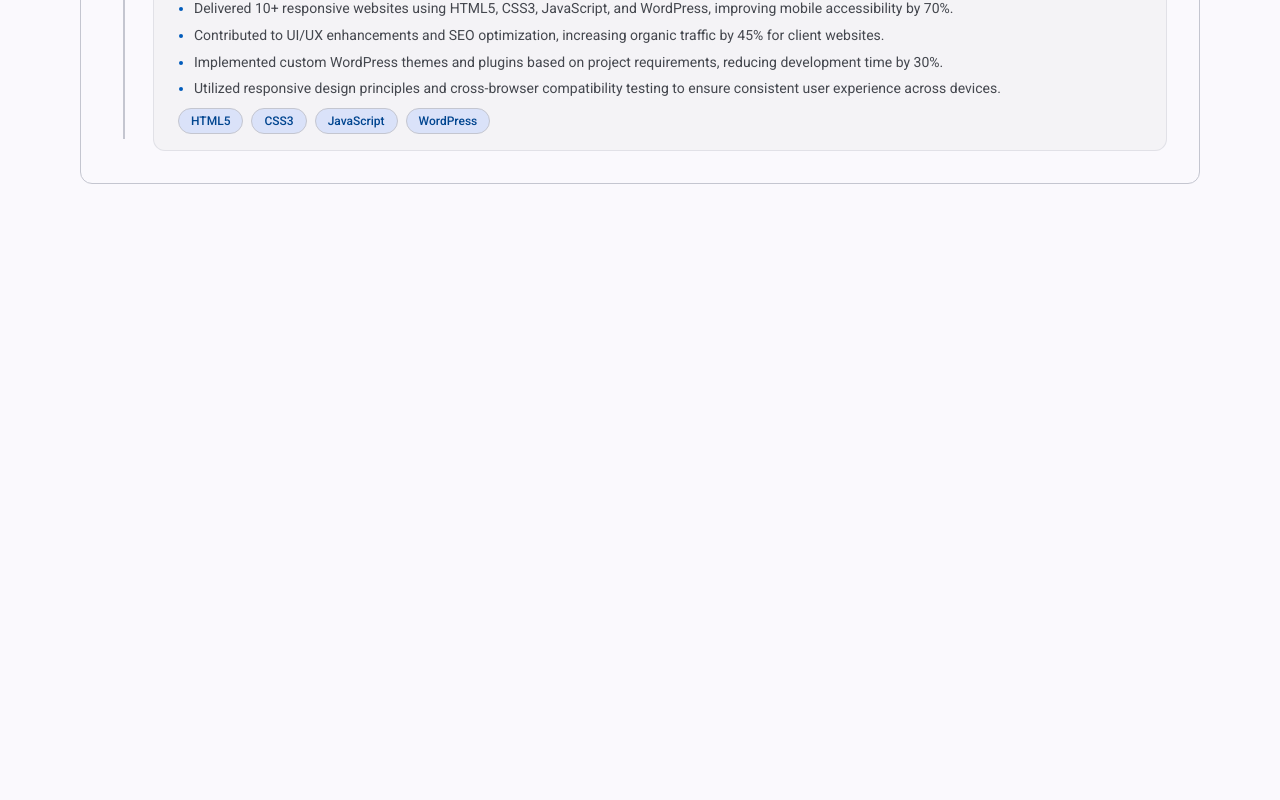
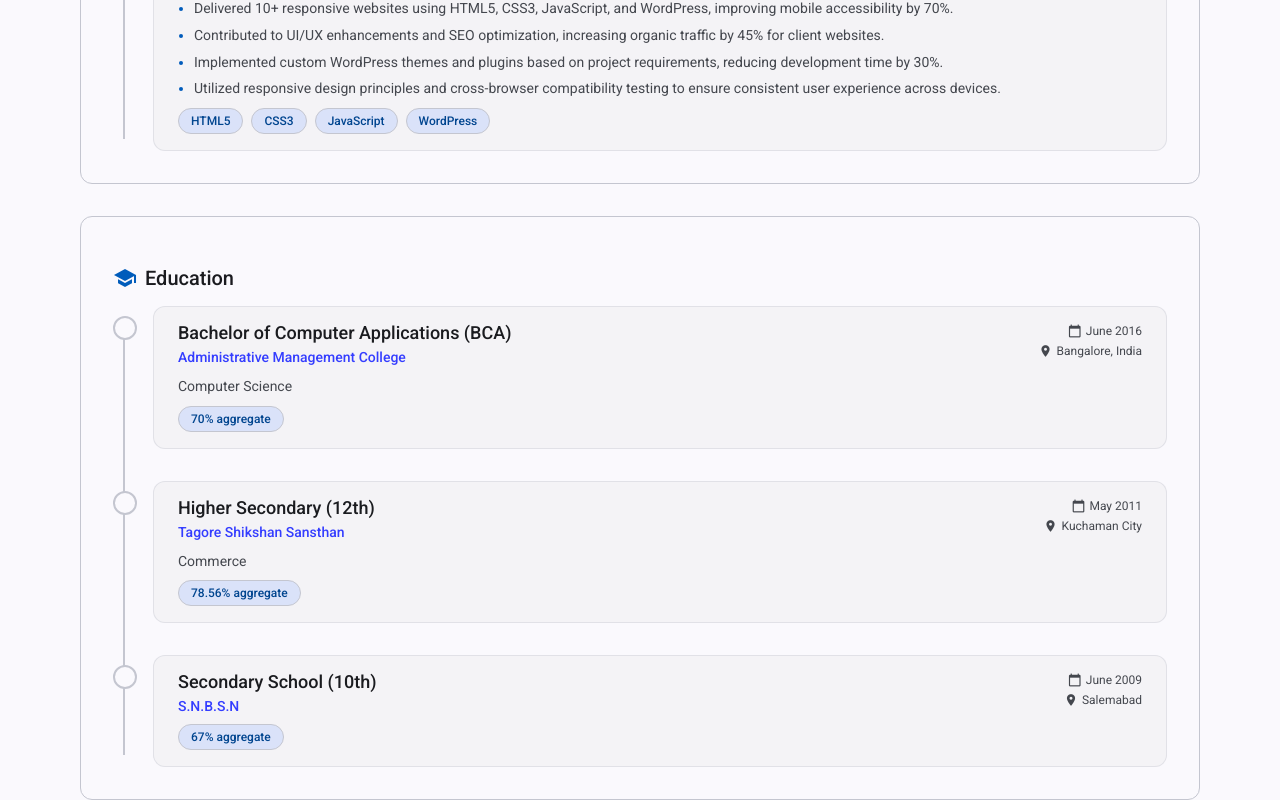
Before and after one commit to rohitkumarofficial/rohitkumarofficial.github.io, an Angular app: page / in a window 1280 px wide. Shown: the part 2545-3345 px from the top of the page. Before the commit the page ends 2729 px from the top, so only its background shows below. Built offline with nearby package versions, Linux system fonts and the light colour scheme.

Commit message:
education

```diff
--- a/public/assets/data/resume.json
+++ b/public/assets/data/resume.json
@@ -141,6 +141,31 @@
       "skills": ["HTML5", "CSS3", "JavaScript", "WordPress"]
     }
   ],
-  "skills": [],
-  "education": []
+  "education": [
+    {
+      "degree": "Bachelor of Computer Applications (BCA)",
+      "field": "Computer Science",
+      "institution": "Administrative Management College",
+      "location": "Bangalore, India",
+      "year": "June 2016",
+      "score": "70% aggregate"
+    },
+    {
+      "degree": "Higher Secondary (12th)",
+      "field": "Commerce",
+      "institution": "Tagore Shikshan Sansthan",
+      "location": "Kuchaman City",
+      "year": "May 2011",
+      "score": "78.56% aggregate"
+    },
+    {
+      "degree": "Secondary School (10th)",
+      "field": null,
+      "institution": "S.N.B.S.N",
+      "location": "Salemabad",
+      "year": "June 2009",
+      "score": "67% aggregate"
+    }
+  ],
+  "skills": []
 }
--- a/src/app/app.html
+++ b/src/app/app.html
@@ -4,3 +4,4 @@
 <app-profile-heading></app-profile-heading>
 <app-about></app-about>
 <app-experience></app-experience>
+<app-education></app-education>
--- a/src/app/app.ts
+++ b/src/app/app.ts
@@ -6,9 +6,10 @@ import { ProfileHeading } from './profile-heading/profile-heading';
 import { MatCardModule } from '@angular/material/card';
 import { About } from './about/about';
 import { Experience } from './experience/experience';
+import { Education } from './education/education';
 @Component({
   selector: 'app-root',
-  imports: [Header, ProfileHeading, MatCardModule, About, Experience],
+  imports: [Header, ProfileHeading, MatCardModule, About, Experience, Education],
   templateUrl: './app.html',
   styleUrl: './app.scss',
 })
--- /dev/null
+++ b/src/app/education/education.html
@@ -0,0 +1,42 @@
+@if (education().length > 0) {
+  <mat-card appearance="outlined">
+    <h2>
+      <mat-icon>school</mat-icon>
+      Education
+    </h2>
+
+    <div class="timeline">
+      @for (edu of education(); track edu.institution) {
+        <div class="timeline-item">
+          <div class="timeline-dot"></div>
+          <div class="timeline-card">
+            <div class="card-header">
+              <div class="card-left">
+                <h3 class="edu-title">{{ edu.degree }}</h3>
+                <span class="company">{{ edu.institution }}</span>
+              </div>
+              <div class="card-right">
+                <span class="meta">
+                  <mat-icon>calendar_today</mat-icon>
+                  {{ edu.year }}
+                </span>
+                <span class="meta">
+                  <mat-icon>location_on</mat-icon>
+                  {{ edu.location }}
+                </span>
+              </div>
+            </div>
+
+            @if (edu.field) {
+              <p class="summary">{{ edu.field }}</p>
+            }
+
+            <div class="score">
+              <span class="chip">{{ edu.score }}</span>
+            </div>
+          </div>
+        </div>
+      }
+    </div>
+  </mat-card>
+}
--- /dev/null
+++ b/src/app/education/education.scss
@@ -0,0 +1,140 @@
+mat-card {
+  margin: 0 5rem;
+  padding: var(--spacing-lg);
+
+  h2 {
+    font-size: var(--text-xl);
+    margin-bottom: var(--spacing-md);
+    font-weight: var(--font-weight-medium);
+    display: flex;
+    align-items: center;
+    gap: var(--spacing-sm);
+    mat-icon {
+      color: var(--mat-sys-primary);
+    }
+  }
+}
+
+.section-title {
+  font-size: var(--text-base);
+  font-weight: var(--font-weight-medium);
+  color: var(--mat-sys-on-surface);
+  margin-bottom: var(--spacing-lg);
+}
+
+.timeline {
+  position: relative;
+  display: flex;
+  flex-direction: column;
+  gap: var(--spacing-lg);
+
+  &::before {
+    content: '';
+    position: absolute;
+    left: 10px;
+    top: 12px;
+    bottom: 12px;
+    width: 2px;
+    background: var(--mat-sys-outline-variant);
+  }
+}
+
+.timeline-item {
+  display: flex;
+  gap: var(--spacing-md);
+  position: relative;
+}
+
+.timeline-dot {
+  width: 20px;
+  height: 20px;
+  border-radius: 50%;
+  border: 2px solid var(--mat-sys-outline-variant);
+  background: var(--mat-sys-surface);
+  flex-shrink: 0;
+  margin-top: 10px;
+  z-index: 1;
+}
+
+.timeline-card {
+  flex: 1;
+  background: var(--mat-sys-surface-container-low);
+  border-radius: calc(var(--spacing) * 3);
+  padding: var(--spacing-md) calc(var(--spacing) * 6);
+  border: 1px solid color-mix(in srgb, var(--mat-sys-outline-variant) 40%, transparent);
+  box-shadow: none;
+  transition: box-shadow 0.2s ease;
+
+  &:hover {
+    box-shadow: 0 4px 16px color-mix(in srgb, var(--mat-sys-shadow) 12%, transparent);
+  }
+}
+
+.card-header {
+  display: flex;
+  justify-content: space-between;
+  align-items: flex-start;
+  flex-wrap: wrap;
+  gap: var(--spacing-sm);
+  margin-bottom: var(--spacing-sm);
+}
+
+.edu-title {
+  font-size: var(--text-lg);
+  font-weight: var(--font-weight-medium);
+  color: var(--mat-sys-on-surface);
+  margin: 0 0 var(--spacing-xs);
+}
+
+.company {
+  color: var(--mat-sys-tertiary);
+  font-size: var(--text-sm);
+  font-weight: var(--font-weight-medium);
+}
+
+.card-right {
+  display: flex;
+  flex-direction: column;
+  align-items: flex-end;
+  gap: var(--spacing-xs);
+}
+
+.meta {
+  display: flex;
+  align-items: center;
+  gap: var(--spacing-xs);
+  font-size: var(--text-xs);
+  line-height: var(--text-xs--line-height);
+  color: var(--mat-sys-on-surface-variant);
+
+  mat-icon {
+    font-size: var(--text-sm);
+    width: var(--text-sm);
+    height: var(--text-sm);
+  }
+}
+
+.summary {
+  font-size: var(--text-md);
+  line-height: var(--leading-relaxed);
+  color: var(--mat-sys-on-surface-variant);
+  margin: var(--spacing-sm) 0;
+}
+
+.score {
+  display: flex;
+  flex-wrap: wrap;
+  gap: var(--spacing-sm);
+  margin-top: var(--spacing-sm);
+}
+
+.chip {
+  background: var(--mat-sys-secondary-container);
+  color: var(--mat-sys-on-primary-container);
+  border: 1px solid var(--mat-sys-outline-variant);
+   border-radius: var(--mat-sys-corner-full);
+  padding: var(--spacing-xs) calc(var(--spacing) * 3);
+  font-size: var(--text-xs);
+  font-weight: var(--font-weight-medium);
+  line-height: var(--text-xs--line-height);
+}
--- /dev/null
+++ b/src/app/education/education.ts
@@ -0,0 +1,15 @@
+import { Component, computed, inject } from '@angular/core';
+import { MatCardModule } from '@angular/material/card';
+import { MatIconModule } from '@angular/material/icon';
+import { Data } from '../services/data';
+
+@Component({
+  selector: 'app-education',
+  imports: [MatCardModule, MatIconModule],
+  templateUrl: './education.html',
+  styleUrl: './education.scss',
+})
+export class Education {
+  private dataService = inject(Data);
+  education = computed(() => this.dataService.resumeDetails()?.education || []);
+}
```
Also changed, not shown: 1 other file (tests, documents, lock files or other folders).
